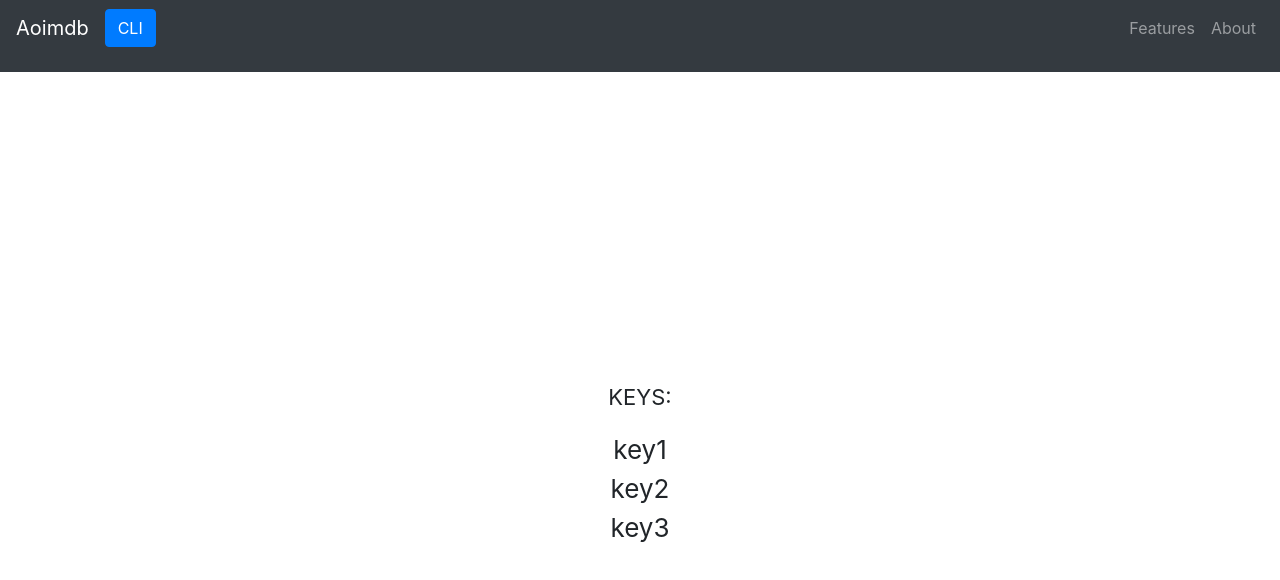
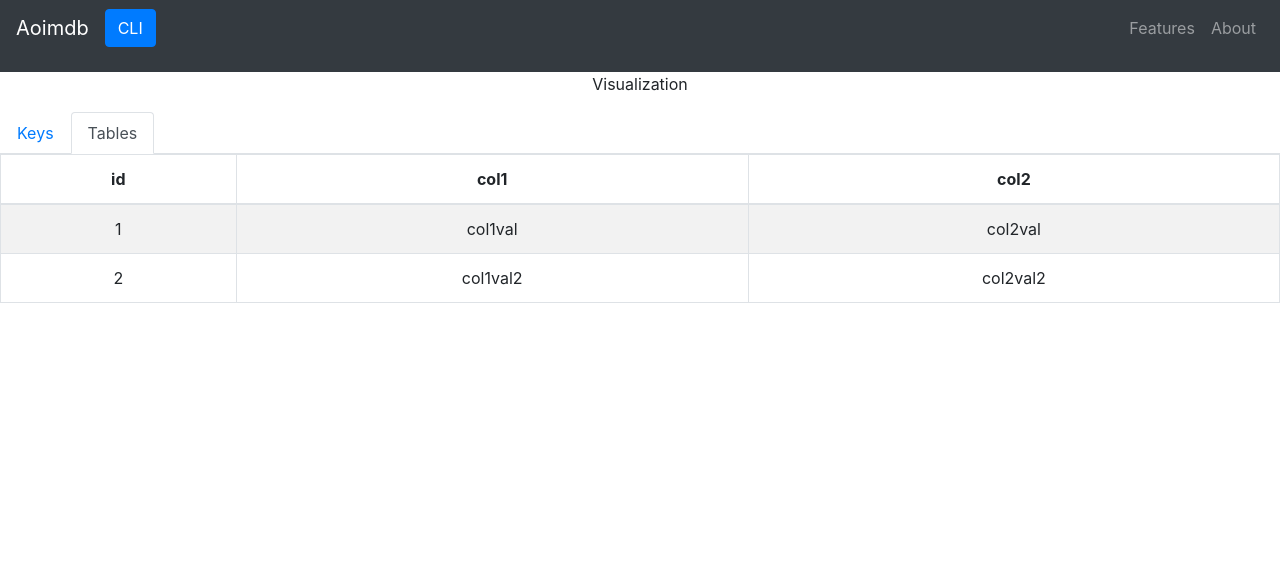
Before and after one commit to minmax1996/aoimdb, a React (Create React App) app in the folder ui/: page / in a window 1280 px wide. Shown: the top 580 px of the page. Built offline with nearby package versions, Linux system fonts and the light colour scheme.

Commit message:
add simple visualization

```diff
--- a/ui/src/App.tsx
+++ b/ui/src/App.tsx
@@ -29,10 +29,8 @@ function App() {
       <Navbar bg="dark" variant="dark">
         <WebConsole />
       </Navbar>
-      <header className="App-header">
-        {/* <Counter /> */}
-        <DataVisualizator />
-      </header>
+
+      <DataVisualizator />
     </div>
   );
 }
--- a/ui/src/features/data-visualizator/DataVisualizator.tsx
+++ b/ui/src/features/data-visualizator/DataVisualizator.tsx
@@ -1,29 +1,48 @@
 import React, { useState } from "react";
+import { Tab, Table, Tabs } from "react-bootstrap";
 import { useSelector, useDispatch } from "react-redux";
-import { addKey, addToSet, selectSetKeys } from "./databaseSlice";
-import styles from "../counter/Counter.module.css";
+import {
+  selectSetKeys,
+  selectSets,
+  selectTables,
+  Tables,
+} from "./databaseSlice";
 
 export function DataVisualizator() {
   const keys = useSelector(selectSetKeys);
-  //sconst dispatch = useDispatch();
-  // const [keyAmount, setKeyAmount] = useState('');
-  // const [keySetAmount, setSetKeyAmount] = useState('');
+  const sets = useSelector(selectSets);
   return (
     <div>
-      <div className={styles.row}>
-        <p>
-          {" "}
-          <p style={{ fontSize: 22 }}>KEYS: </p>
-          {keys.map((key) => {
-            return (
-              <div>
-                {key}
-                <br />
-              </div>
-            );
-          })}
-        </p>
-      </div>
+      <p>Visualization</p>
+      <Tabs defaultActiveKey="table" id="uncontrolled-tab-example">
+        <Tab eventKey="keys" title="Keys">
+          <p>Keys</p>
+        </Tab>
+        <Tab eventKey="table" title="Tables">
+          {TableVisualizator(useSelector(selectTables))}
+        </Tab>
+      </Tabs>
     </div>
   );
 }
+
+export function TableVisualizator(params: Tables[]) {
+  return params.map((table) => (
+    <Table striped bordered hover>
+      <thead>
+        {table.columnNames.map((col: string) => (
+          <th>{col}</th>
+        ))}
+      </thead>
+      <tbody>
+        {table.datas.map((row: string[]) => (
+          <tr>
+            {row.map((col: string) => (
+              <td>{col}</td>
+            ))}
+          </tr>
+        ))}
+      </tbody>
+    </Table>
+  ));
+}
--- a/ui/src/features/data-visualizator/databaseSlice.ts
+++ b/ui/src/features/data-visualizator/databaseSlice.ts
@@ -6,7 +6,7 @@ interface Sets {
   value: object;
 }
 
-interface Tables {
+export interface Tables {
   columnNames: string[];
   datas: string[][];
 }
@@ -50,5 +50,6 @@ export const databaseSlice = createSlice({
 export const { addKey, addToSet, clearKeys } = databaseSlice.actions;
 
 export const selectSetKeys = (state: RootState) => state.database.keys;
-
+export const selectSets = (state: RootState) => state.database.sets;
+export const selectTables = (state: RootState) => state.database.tables;
 export default databaseSlice.reducer;
```
